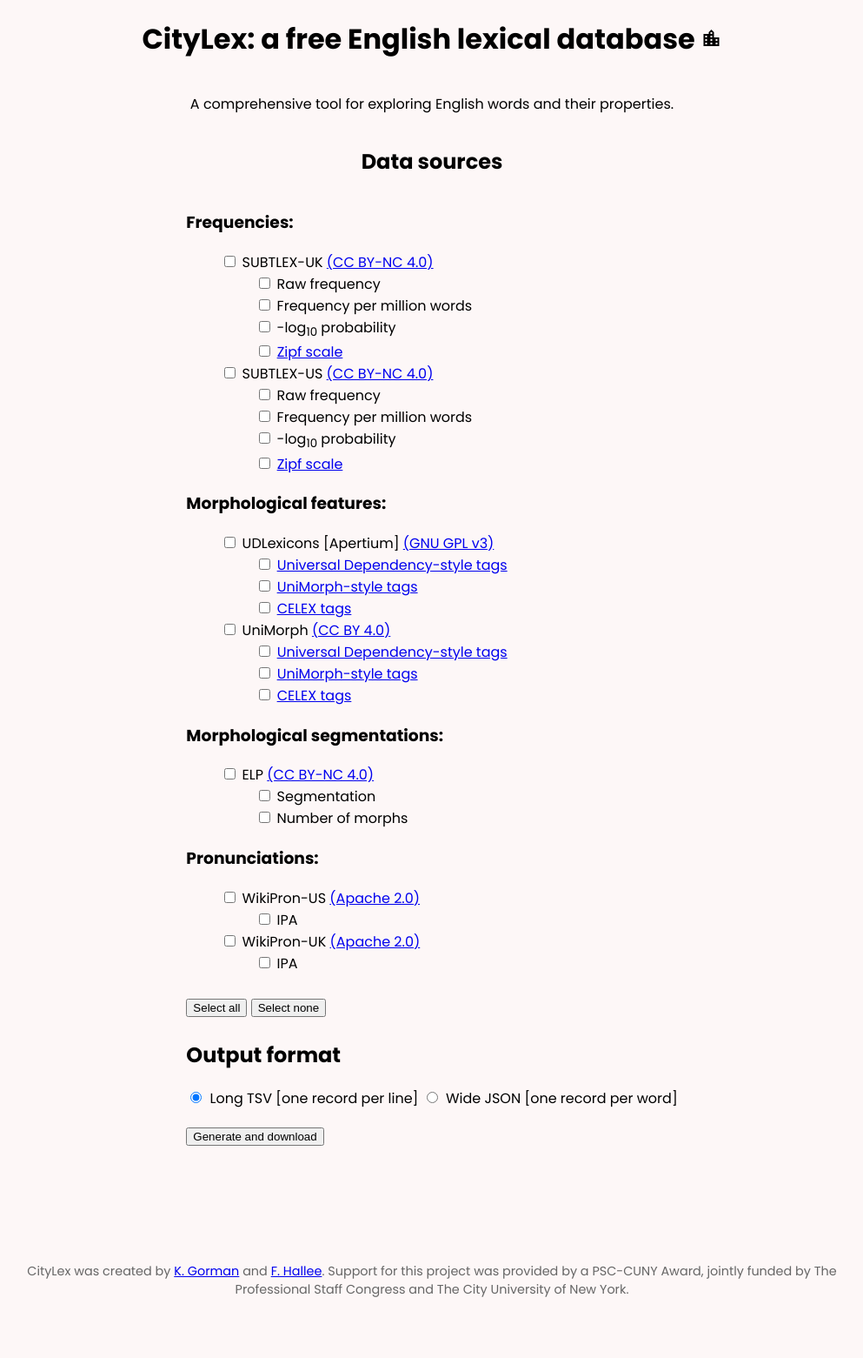
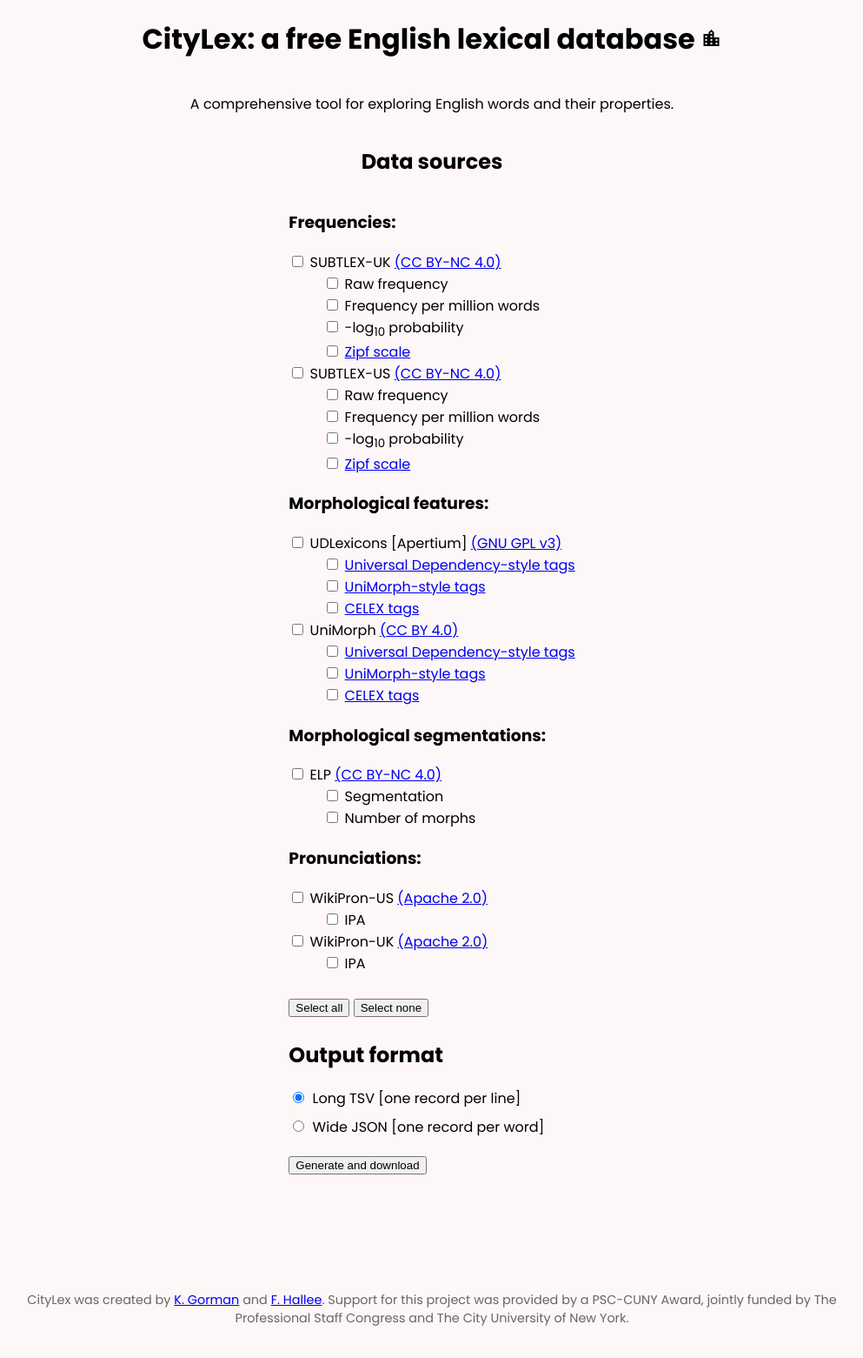
Before and after one commit to CUNY-CL/citylex, a Flask app: page / in a window 1280 px wide. Shown: the whole page at 87% size, without its empty margins (143-1136 px from the left). Before the commit the page ends 1491 px from the top, so only its background shows below. Run offline with Flask 3, Linux system fonts and the light colour scheme; data that the repository does not hold is empty.

Commit message:
Horizontally align Data sources and Output format in the same way

```diff
--- a/flask_app/static/style.css
+++ b/flask_app/static/style.css
@@ -11,6 +11,11 @@
 
 li {
   list-style-type: none;
+}
+
+form > li > ul {
+  padding-left: 0; /* Removes default padding */
+  margin-left: 0; /* Removes default margin */
 }
 
 form button[type="submit"] {
--- a/flask_app/templates/index.html
+++ b/flask_app/templates/index.html
@@ -344,9 +344,9 @@
 
       <h2>Output format</h2>
       <input type="radio" name="output_format" value="long" checked /> Long TSV
-      [one record per line]
-      <input type="radio" name="output_format" value="wide" /> Wide JSON [one
-      record per word]
+      [one record per line] <br />
+      <input type="radio" name="output_format" value="wide" />
+      Wide JSON [one record per word]
 
       <div id="celex-password-section" style="display: none">
         <input type="password" id="celex_password" name="celex_password" />
```
